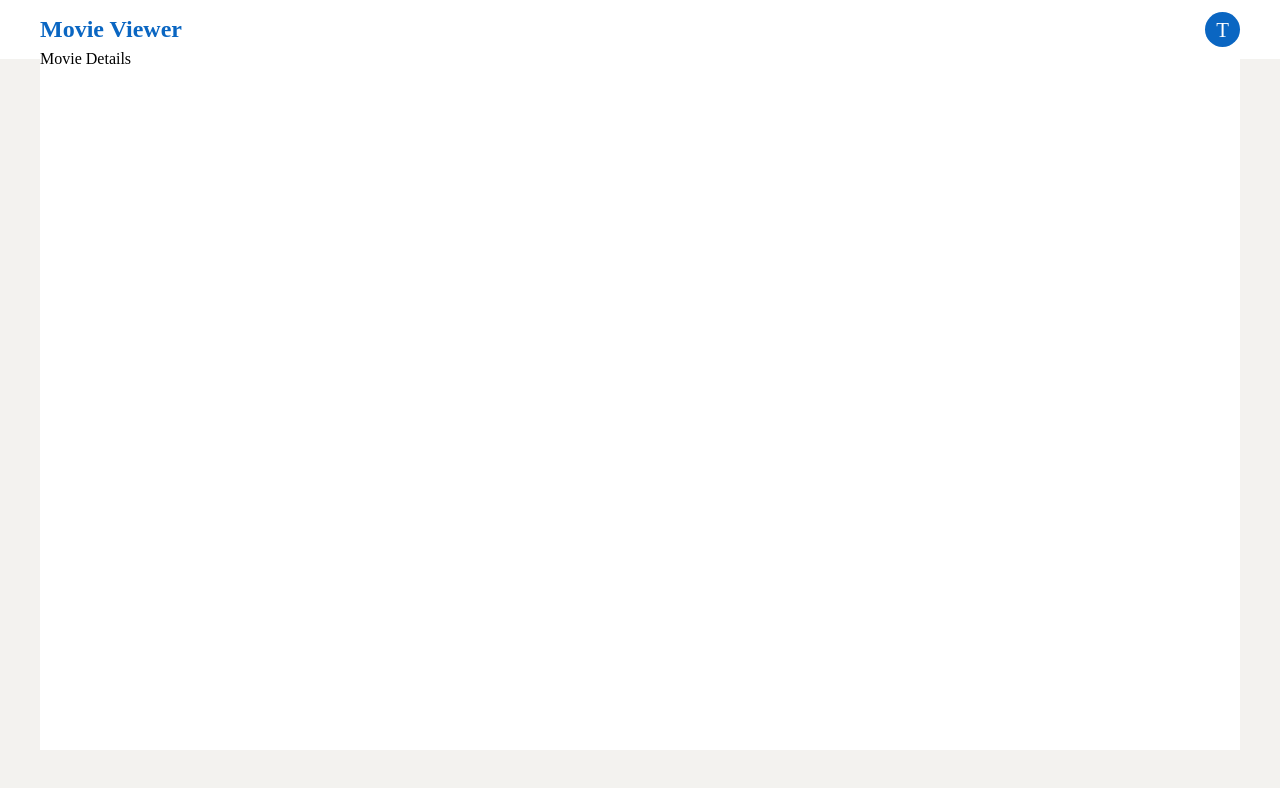
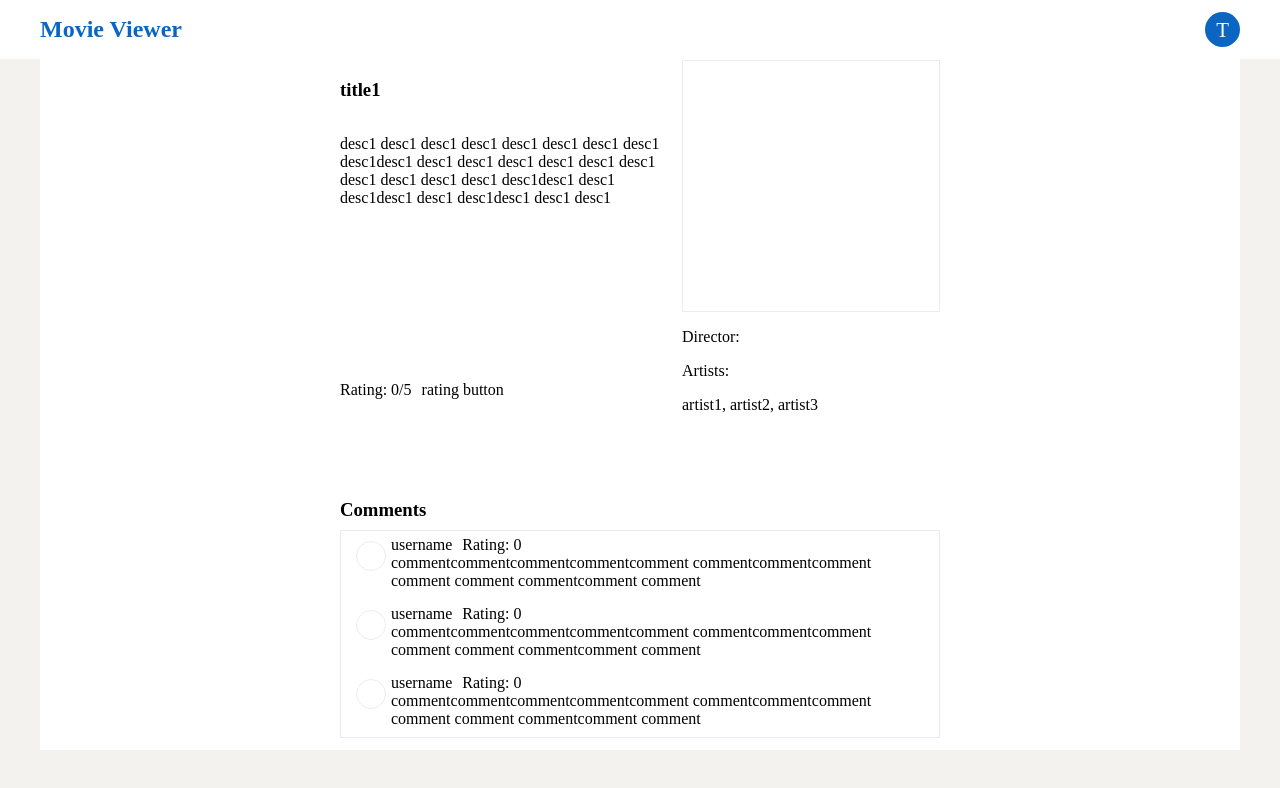
Before and after one commit to takuma0531/movie-viewer-client, a React app: page /movie-detail in a window 1280 px wide. Shown: the top 788 px of the page. Built offline with nearby package versions, Linux system fonts and the light colour scheme.

Commit message:
add movie details page

```diff
--- /dev/null
+++ b/src/components/MovieDetails.tsx
@@ -0,0 +1,124 @@
+import React from "react";
+import styled from "styled-components";
+import { Colors } from "@/enums/style";
+import CommentList from "./section/CommentList";
+import { Movie } from "@/typings/models/movie";
+
+export default function MovieDetails() {
+  const movie: Movie = {
+    title: "title1",
+    genre: "genre1",
+    description:
+      "desc1 desc1 desc1 desc1 desc1 desc1 desc1 desc1 desc1desc1 desc1 desc1 desc1 desc1 desc1 desc1 desc1 desc1 desc1 desc1 desc1desc1 desc1 desc1desc1 desc1 desc1desc1 desc1 desc1",
+  };
+
+  return (
+    <MovieDetailsContainer>
+      <div className="upperRow">
+        <div className="left">
+          <div className="movieTitle">
+            <h3>{movie.title}</h3>
+          </div>
+          <div className="movieDescription">
+            <p>{movie.description}</p>
+          </div>
+          <div className="ratingWrapper">
+            <div className="rating">
+              {/* movie.averageRating TODO: */}
+              Rating: 0/5
+            </div>
+            <div className="ratingButtonWrapper">rating button</div>
+          </div>
+        </div>
+        <div className="right">
+          <div className="thumbnail"></div>
+          <div className="stakeholders">
+            <div>
+              <p>Director: </p>
+              {movie.director}
+              <p>Artists: </p>
+              artist1, artist2, artist3
+            </div>
+          </div>
+        </div>
+      </div>
+      <div className="lowerRow">
+        <h3 className="commentHeader">Comments</h3>
+        <div className="commentListWrapper">
+          <CommentList />
+        </div>
+      </div>
+    </MovieDetailsContainer>
+  );
+}
+
+const MovieDetailsContainer = styled.div`
+  width: 50%;
+  margin: 0 auto;
+
+  .upperRow {
+    display: flex;
+    flex-direction: row;
+    justify-content: space-between;
+    height: 60%;
+    margin: 10px 0;
+
+    .left,
+    .right {
+      display: flex;
+      flex-direction: column;
+    }
+
+    .left {
+      width: 55%;
+      height: 100%;
+
+      .movieTitle {
+      }
+
+      .movieDescription {
+        width: 100%;
+        height: 60%;
+        // overflow-y: scroll;
+      }
+
+      .ratingWrapper {
+        display: flex;
+        flex-direction: row;
+        margin: 10px 0;
+
+        .rating {
+          margin-right: 10px;
+        }
+      }
+    }
+
+    .right {
+      width: 43%;
+
+      .thumbnail {
+        width: 100%;
+        height: 60%;
+        max-height: 60%;
+        border: 1px solid ${Colors.WHITE_GRAY};
+      }
+
+      .stakeholders {
+      }
+    }
+  }
+
+  .lowerRow {
+    height: 35%;
+
+    .commentHeader {
+      height: 5%;
+    }
+
+    .commentListWrapper {
+      height: 85%;
+      border: 1px solid ${Colors.WHITE_GRAY};
+      overflow-y: scroll;
+    }
+  }
+`;
--- /dev/null
+++ b/src/components/section/CommentList.tsx
@@ -0,0 +1,20 @@
+import React from "react";
+import styled from "styled-components";
+import { Colors } from "@/enums/style";
+import CommentRow from "./CommentRow";
+
+export default function CommentList() {
+  return (
+    <CommentListContainer>
+      <CommentRow />
+      <CommentRow />
+      <CommentRow />
+      <CommentRow />
+      <CommentRow />
+    </CommentListContainer>
+  );
+}
+
+const CommentListContainer = styled.div`
+  margin: 5px 0;
+`;
--- /dev/null
+++ b/src/components/section/CommentRow.tsx
@@ -0,0 +1,51 @@
+import React from "react";
+import styled from "styled-components";
+import { Colors } from "@/enums/style";
+
+export default function CommentRow() {
+  return (
+    <CommentRowContainer>
+      <div className="left">
+        <div className="icon"></div>
+      </div>
+      <div className="right">
+        <div className="commentHeader">
+          <div className="username">username</div>
+          <div>Rating: 0</div>
+        </div>
+        <div className="comment">
+          commentcommentcommentcommentcomment commentcommentcomment comment
+          comment commentcomment comment
+        </div>
+      </div>
+    </CommentRowContainer>
+  );
+}
+
+const CommentRowContainer = styled.div`
+  display: flex;
+  flex-direction: row;
+  margin: 0 10px;
+
+  .icon {
+    border: 1px solid ${Colors.WHITE_GRAY};
+    border-radius: 50%;
+    width: 30px;
+    height: 30px;
+    margin: 5px;
+  }
+
+  .right {
+    display: flex;
+    flex-direction: column;
+
+    .commentHeader {
+      display: flex;
+      margin-bottom: 15px;
+
+      .username {
+        margin-right: 10px;
+      }
+    }
+  }
+`;
--- a/src/pages/MovieDetails.tsx
+++ b/src/pages/MovieDetails.tsx
@@ -2,6 +2,7 @@ import React from "react";
 import styled from "styled-components";
 import { Colors } from "@/enums/style";
 import TopNavBar from "@/components/layout/navigation/TopNavBar";
+import MovieDetailsComponent from "@/components/MovieDetails";
 
 export default function MovieDetails() {
   return (
@@ -9,7 +10,9 @@ export default function MovieDetails() {
       <div className="topNavbarWrapper">
         <TopNavBar></TopNavBar>
       </div>
-      <div className="bodyWrapper">Movie Details</div>
+      <div className="bodyWrapper">
+        <MovieDetailsComponent />
+      </div>
     </MovieDetailsContainer>
   );
 }
```
